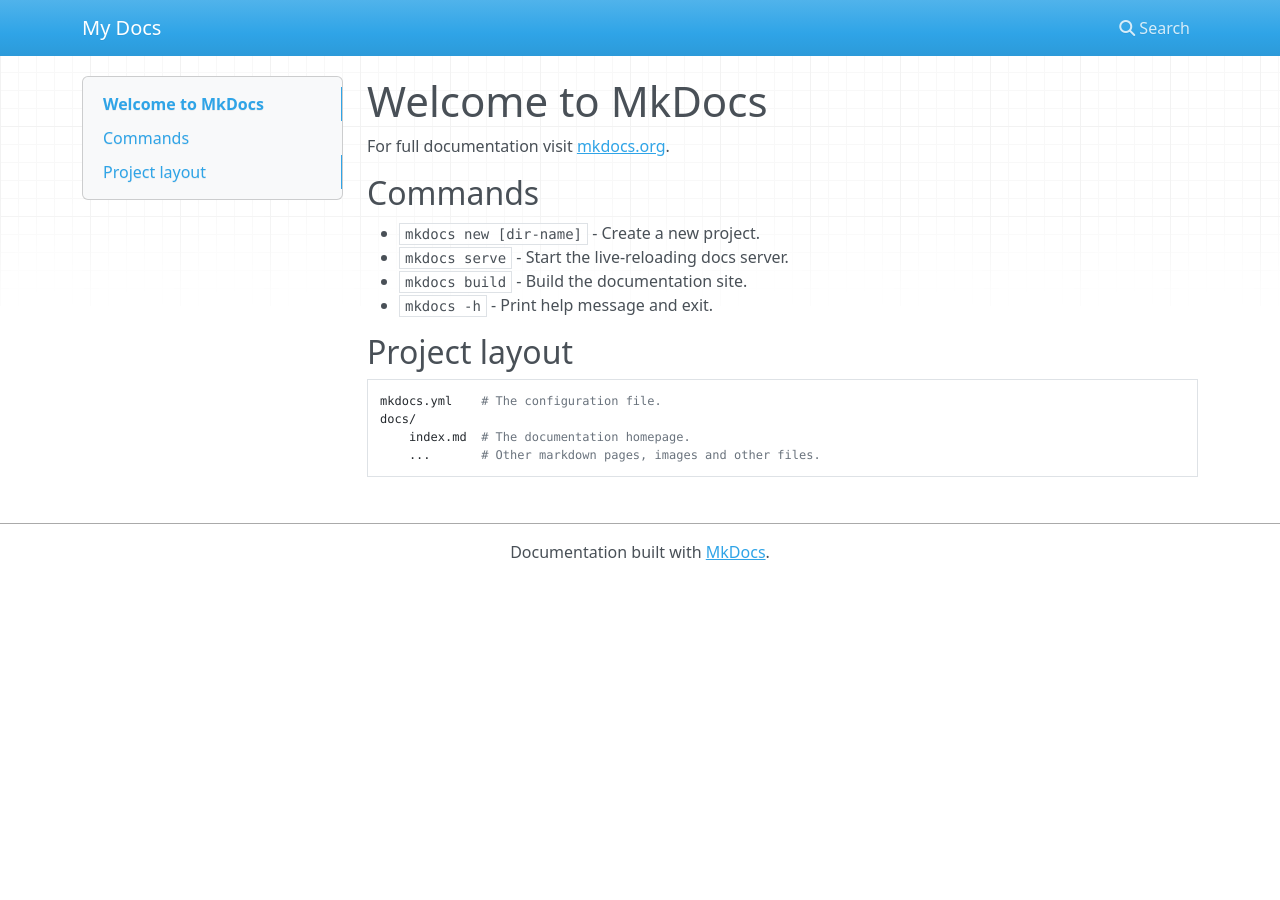
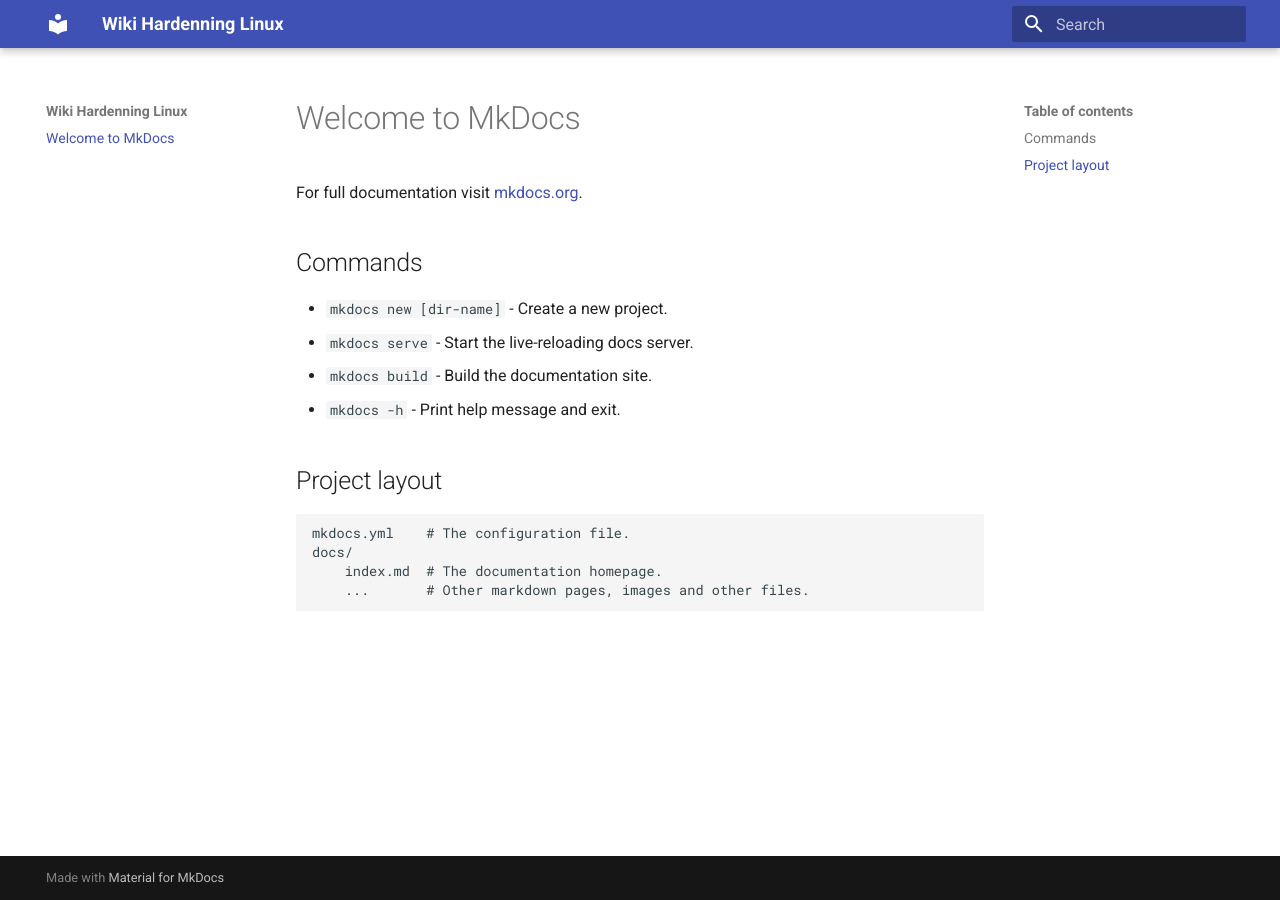
Before and after one commit to B1aSst/wiki-hardening-linux, an MkDocs documentation site: the page built from docs/index.md, in a window 1280 px wide. Built offline with MkDocs 1.6.1 and Material for MkDocs 9.7.7, drawn with Linux system fonts in a browser that asks for light colours; nearby versions of some CDN libraries.

Commit message:
Setup material conf

```diff
--- a/mkdocs.yml
+++ b/mkdocs.yml
@@ -1 +1,4 @@
-site_name: My Docs
+site_name: Wiki Hardenning Linux
+site_url: https://b1asst.github.io/wiki-hardening-linux/
+theme:
+  name: material
```
